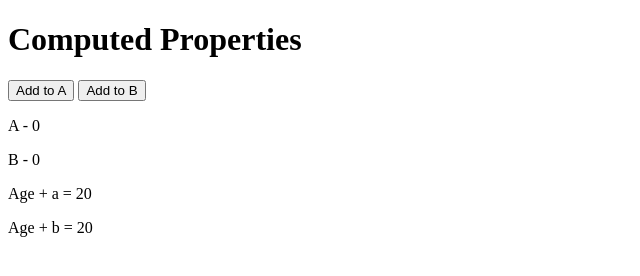
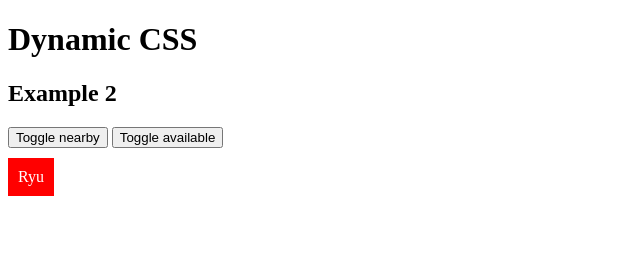
Before and after one commit to SamPratik/vuejs-tutorial, a plain HTML site: page index.html in a window 1280 px wide. Shown: the whole page, without its empty margins (0-640 px from the left). Drawn offline with nearby package versions, Linux system fonts and the light colour scheme.

Commit message:
Dynamic CSS Classes

```diff
--- a/app.js
+++ b/app.js
@@ -1,32 +1,16 @@
 new Vue({
   el: '#app',
   data: {
-    a: 0,
-    b: 0,
-    age: 20
+    available: false,
+    nearby: false
   },
-  // if any of the variables(a/b) is updated both of the functions are
-  // getting called which is not required. we only need to call that method
-  // whose variable has been updated. we can use computed property instead
-  // of methods...
-  /*methods: {
-    addToA: function() {
-      console.log('addToA');
-      return this.age + this.a;
-    },
-    addToB: function() {
-      console.log('addToB');
-      return this.age + this.b;
-    }
-  }*/
+
   computed: {
-    addToA: function() {
-      console.log('addToA');
-      return this.age + this.a;
-    },
-    addToB: function() {
-      console.log('addToB');
-      return this.age + this.b;
+    compClasses: function() {
+      return {
+        available: this.available,
+        nearby: this.nearby
+      }
     }
   }
 });
--- a/index.html
+++ b/index.html
@@ -3,19 +3,22 @@
   <head>
     <meta charset="utf-8">
     <title>Lesson 1</title>
+    <link rel="stylesheet" href="styles.css">
     <script src="https://cdn.jsdelivr.net/npm/vue@2.5.16/dist/vue.js"></script>
   </head>
   <body>
     <div id="app">
-      <h1>Computed Properties</h1>
-      <button type="button" v-on:click="a++">Add to A</button>
-      <button type="button" v-on:click="b++">Add to B</button>
-      <p>A - {{a}}</p>
-      <p>B - {{b}}</p>
-      <!-- to call a computed property we cannot add the paranthesis'()'
-      after the function name... -->
-      <p>Age + a = {{addToA}}</p>
-      <p>Age + b = {{addToB}}</p>
+        <h1>Dynamic CSS</h1>
+        <!-- <h2>Example 1</h2>
+        <div v-on:click="available = !available" v-bind:class="{available: available}">
+            <span>Ryu</span>
+        </div> -->
+        <h2>Example 2</h2>
+        <button v-on:click="nearby = !nearby">Toggle nearby</button>
+        <button v-on:click="available = !available">Toggle available</button>
+        <div v-bind:class="compClasses">
+            <span>Ryu</span>
+        </div>
     </div>
     <script src="app.js"></script>
   </body>
--- /dev/null
+++ b/styles.css
@@ -0,0 +1,16 @@
+span{
+    background: red;
+    display: inline-block;
+    padding: 10px;
+    color: #fff;
+    margin: 10px 0;
+}
+
+.available span{
+    background: green;
+}
+
+.nearby span:after{
+    content: "nearby";
+    margin-left: 10px;
+}
```
